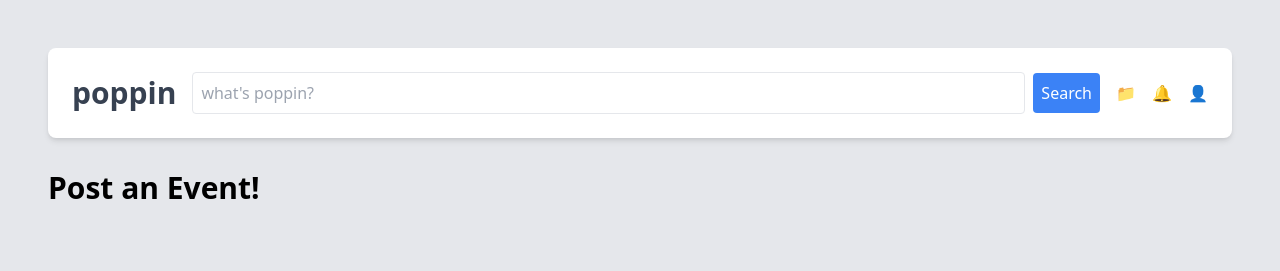
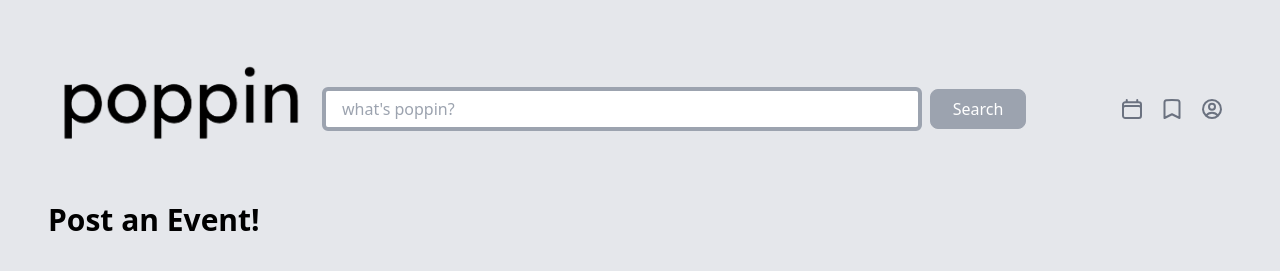
Before and after one commit to ECE444-2023Fall/project-1-web-application-design-group17-jigglies, a Flask app: page /create_event in a window 1280 px wide. Shown: the top 271 px of the page. Run offline with Flask 3, Linux system fonts and the light colour scheme; some libraries are stand-ins or nearby versions.

Commit message:
Updated header to follow UI/UX designs

```diff
--- a/templates/base-events.html
+++ b/templates/base-events.html
@@ -12,15 +12,32 @@
 <body class="bg-gray-200 h-screen w-screen p-12">
 
     <!-- Header -->
-    <div class="bg-white p-6 rounded-lg shadow-md flex items-center mb-8">
-        <span class="text-3xl font-bold text-gray-700 mr-4">poppin</span>
-        <input type="text" placeholder="what's poppin?" class="border rounded p-2 flex-grow mr-2">
-        <button class="bg-blue-500 text-white rounded p-2">Search</button>
-        <div class="ml-4 flex space-x-4">
-            <!-- Replace these with actual SVGs or icons for the three symbols -->
-            <span class="text-gray-500">📁</span>
-            <span class="text-gray-500">🔔</span>
-            <span class="text-gray-500">👤</span>
+    <div class="p-2 rounded-lg flex items-center justify-between mb-8">
+        <div class="flex items-center">
+            <img src="static/images/minimal_logo.png" alt="Logo" style="width: 250px; height: auto;">
+            <input type="text" placeholder="what's poppin?" class="border-4 border-gray-400 rounded-md p-2 mr-2 ml-4 text-gray-400 font-lexend px-4 py-1.5" style="width: 600px; height: 40;">
+            <button class="w-24 h-10 bg-gray-400 border border-gray-400 rounded-lg flex items-center justify-center text-white font-lexend font-medium text-base leading-6 hover:bg-indigo-500 transition duration-300">Search</button>
+        </div>
+        <div class="flex space-x-4">
+            <!-- Heroicons SVGs -->
+            <a href="/calendar" class="text-gray-500">
+                <svg xmlns="http://www.w3.org/2000/svg" fill="none" viewBox="0 0 24 24" stroke-width="2" stroke="currentColor" class="w-6 h-6">
+                    <path stroke-linecap="round" stroke-linejoin="round" d="M6.75 3v2.25M17.25 3v2.25M3 18.75V7.5a2.25 2.25 0 012.25-2.25h13.5A2.25 2.25 0 0121 7.5v11.25m-18 0A2.25 2.25 0 005.25 21h13.5A2.25 2.25 0 0021 18.75m-18 0v-7.5A2.25 2.25 0 015.25 9h13.5A2.25 2.25 0 0121 11.25v7.5" />
+                </svg>
+            </a>
+
+            <a href="/bookmarks" class="text-gray-500">
+              <svg xmlns="http://www.w3.org/2000/svg" fill="none" viewBox="0 0 24 24" stroke-width="2" stroke="currentColor" class="w-6 h-6">
+                <path stroke-linecap="round" stroke-linejoin="round" d="M17.593 3.322c1.1.128 1.907 1.077 1.907 2.185V21L12 17.25 4.5 21V5.507c0-1.108.806-2.057 1.907-2.185a48.507 48.507 0 0111.186 0z" />
+              </svg>
+            </a>
+
+            <a href="/profile" class="text-gray-500">
+              <svg xmlns="http://www.w3.org/2000/svg" fill="none" viewBox="0 0 24 24" stroke-width="2" stroke="currentColor" class="w-6 h-6">
+                <path stroke-linecap="round" stroke-linejoin="round" d="M17.982 18.725A7.488 7.488 0 0012 15.75a7.488 7.488 0 00-5.982 2.975m11.963 0a9 9 0 10-11.963 0m11.963 0A8.966 8.966 0 0112 21a8.966 8.966 0 01-5.982-2.275M15 9.75a3 3 0 11-6 0 3 3 0 016 0z" />
+              </svg>
+            </a>
+
         </div>
     </div>
 
```
